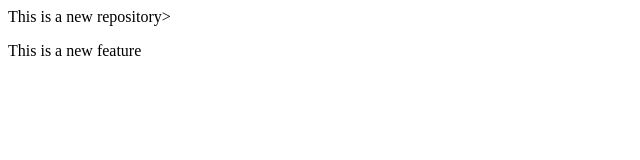
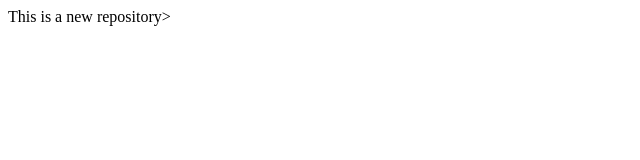
Before and after one commit to grindstack/localrepo, a plain HTML site: page index.html in a window 1280 px wide. Shown: the whole page, without its empty margins (0-640 px from the left). Drawn offline with Linux system fonts and the light colour scheme.

Commit message:
delete feature

```diff
--- a/index.html
+++ b/index.html
@@ -1,2 +1 @@
 <p>This is a new repository></p>
-<p>This is a new feature</p>
```
